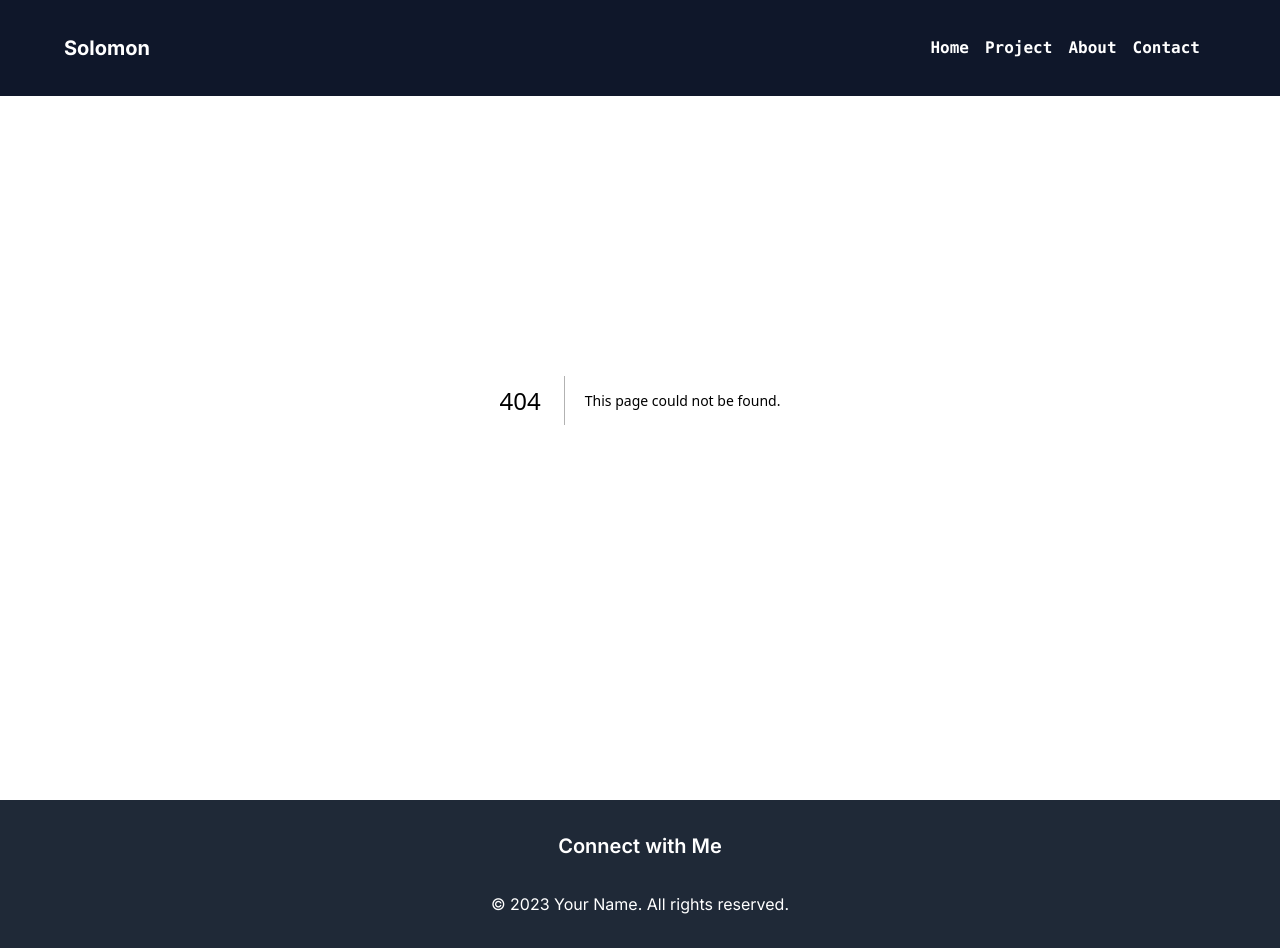
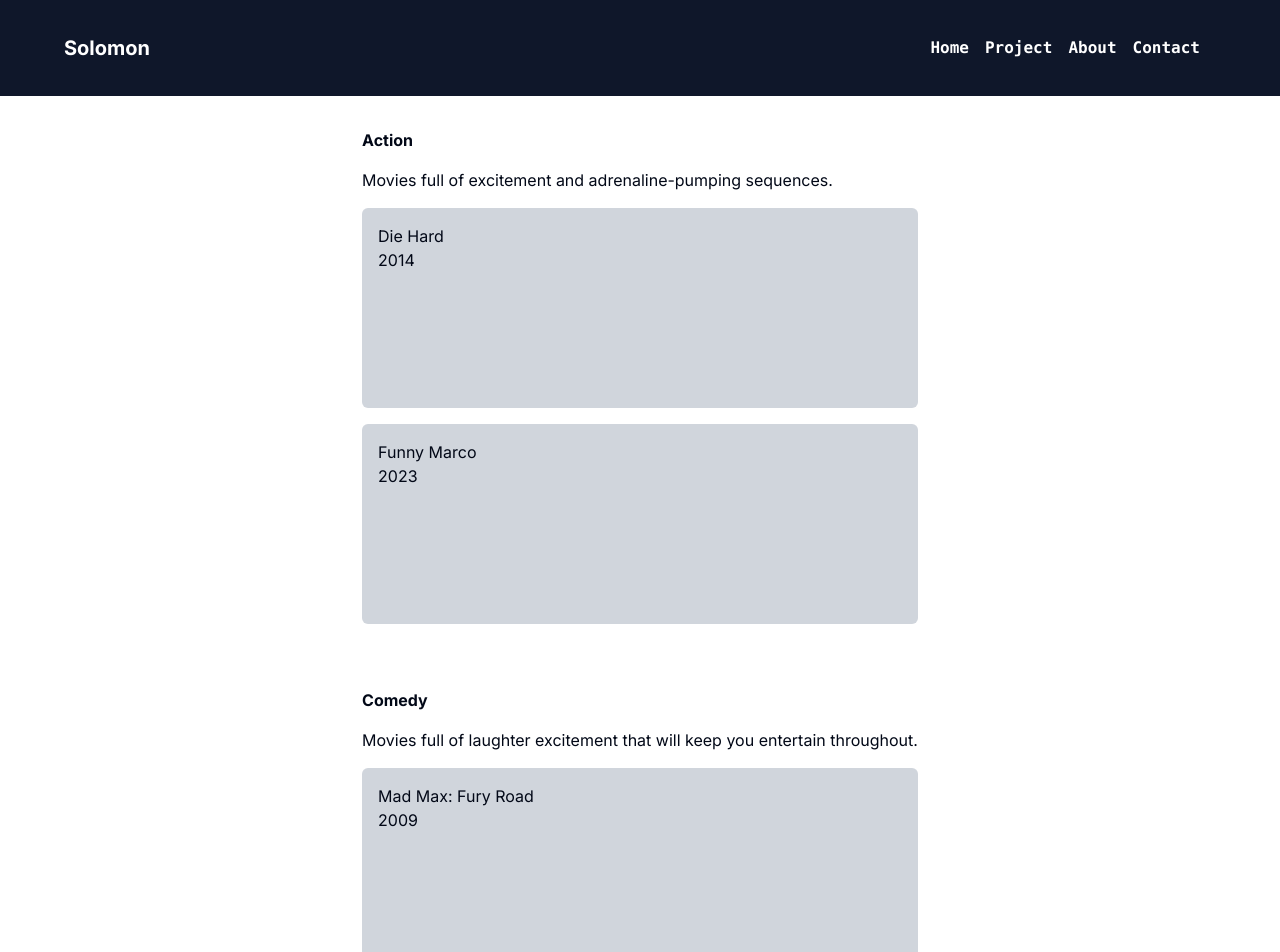
Before and after one commit to smileTheKing/myportfolio, a Next.js app: page /project/movie in a window 1280 px wide. Before the commit this address had no page. Shown: the top 952 px of the page. Built offline with nearby package versions, Linux system fonts and the light colour scheme.

Commit message:
minor bug updates

```diff
--- /dev/null
+++ b/app/project/index.tsx
@@ -0,0 +1,69 @@
+
+import Link from 'next/link'
+import React from 'react'
+
+export default function page() {
+  return (
+    <main className=" min-h-screen flex flex-col items-center justify-center w-full  ">
+
+      <div className=' w-full h-full flex flex-1 items-center justify-center flex-col mt-24 md:mt-24 md:mb-8 md:py-4'>
+      <h1 className=' font-bold text-4xl p-4'> Projects</h1>
+
+      <div className='container    sm:flex-row gap-4 py-24 mt-12   bg-slate-200 flex-1  grid  md:grid-flow-col md:grid-rows-3 md:grid-cols-3  grid-flow-row  grid-rows-1 grid-cols-1 md:rounded-lg'>
+        <Link href={'/project/movie'}>
+        <div className=' min-w-[200px] h-[150px] bg-white items-center flex justify-center rounded-lg shadow-xl font-bold text-[2ch] p-4'>
+            Movie App
+          </div>
+        </Link>
+
+
+        <Link href={'/project/movie'}>
+        <div className=' min-w-[200px]  h-[150px] bg-white items-center flex justify-center rounded-lg shadow-xl font-bold text-[2ch] p-4'>
+            Weather App
+          </div>
+        </Link>
+
+        <Link href={'/project/movie'}>
+          <div className=' min-w-[200px]  h-[150px] bg-white items-center flex justify-center rounded-lg shadow-xl font-bold text-[2ch] p-4 '>
+            Shopping App
+          </div>
+        </Link>
+
+        <Link href={'/project/movie'}>
+          <div className=' min-w-[200px]  h-[150px] bg-white items-center flex justify-center rounded-lg shadow-xl font-bold text-[2ch] p-4 '>
+            Shopping App
+          </div>
+        </Link>
+        <Link href={'/project/movie'}>
+          <div className=' min-w-[200px]  h-[150px] bg-white items-center flex justify-center rounded-lg shadow-xl font-bold text-[2ch] p-4 '>
+            Shopping App
+          </div>
+        </Link>
+        <Link href={'/project/movie'}>
+          <div className=' min-w-[200px]  h-[150px] bg-white items-center flex justify-center rounded-lg shadow-xl font-bold text-[2ch] p-4 '>
+            Shopping App
+          </div>
+        </Link>
+
+        <Link href={'/project/movie'}>
+          <div className=' min-w-[200px]  h-[150px] bg-white items-center flex justify-center rounded-lg shadow-xl font-bold text-[2ch] p-4 '>
+            Shopping App
+          </div>
+        </Link>
+        <Link href={'/project/movie'}>
+          <div className=' min-w-[200px]  h-[150px] bg-white items-center flex justify-center rounded-lg shadow-xl font-bold text-[2ch] p-4 '>
+            Shopping App
+          </div>
+        </Link>
+        <Link href={'/project/movie'}>
+          <div className=' min-w-[200px]  h-[150px] bg-white items-center flex justify-center rounded-lg shadow-xl font-bold text-[2ch] p-4 '>
+            Shopping App
+          </div>
+        </Link>
+
+      </div>
+      </div>
+
+    </main>
+  )
+}
--- /dev/null
+++ b/app/project/movie/page.tsx
@@ -0,0 +1,13 @@
+import App from '@/classProjects/MovieApp/App'
+import React from 'react'
+
+const page = () => {
+  return (
+    <main className=" min-h-screen flex flex-col items-center justify-start my-24 w-full">
+          <App/>
+    </main>
+
+  )
+}
+
+export default page
--- /dev/null
+++ b/classProjects/MovieApp/App.tsx
@@ -0,0 +1,13 @@
+import React from 'react'
+//import ContainerComponent from './component/ContainerComponent'
+import GenreComponent from './component/GenreComponent'
+import MovieComponent from './component/MovieComponent'
+import ContainerComponent from './component/ContainerComponent'
+
+
+
+const App = () => {
+    return <ContainerComponent/>
+}
+
+export default App
--- /dev/null
+++ b/classProjects/MovieApp/component/ContainerComponent.tsx
@@ -0,0 +1,53 @@
+import React from 'react'
+import GenreComponent from './GenreComponent';
+import MovieComponent from './MovieComponent';
+
+
+const movieData = [
+  {
+    'title': 'Die Hard',
+    'year': 2014,
+    'img': ''
+
+  },
+  {
+    'title': 'Funny Marco',
+    'year': 2023,
+    'img': ''
+
+  },
+  {
+    'title': 'Mad Max: Fury Road',
+    'year': 2009,
+    'img': ''
+
+  },
+  {
+    'title': 'Josh Too Funny',
+    'year': 2020,
+    'img': ''
+
+  }
+]
+
+const ContainerComponent = () => {
+  return (
+    <div className=' flex justify-center flex-col  '>
+      <GenreComponent
+        name={'Action'}
+        description={'Movies full of excitement and adrenaline-pumping sequences.'}
+        movieTitle1={<MovieComponent title={movieData[0].title} year={movieData[0].year} />}
+        movieTitle2={<MovieComponent title={movieData[1].title} year={movieData[1].year} />} />
+
+      <GenreComponent
+        name={'Comedy'}
+        description={'Movies full of laughter excitement that will keep you entertain throughout.'}
+        movieTitle1={<MovieComponent title={movieData[2].title} year={movieData[2].year} />}
+        movieTitle2={<MovieComponent title={movieData[3].title} year={movieData[3].year} />} />
+    </div>
+  )
+}
+
+
+
+export default ContainerComponent;
--- /dev/null
+++ b/classProjects/MovieApp/component/GenreComponent.tsx
@@ -0,0 +1,21 @@
+import React from 'react'
+
+const GenreComponent = (props:any) => {
+  const { name, description, movieTitle1, movieTitle2 } = props;
+  return (
+    <div className="flex flex-col h-full gap-4  p-8">
+      <h1 className=' font-bold'>{name}</h1>
+      <h2>{description}</h2>
+      <ul className=' flex flex-col h-full gap-4'>
+        <li>{movieTitle1}</li>
+        <li>{movieTitle2}</li>
+      </ul>
+    </div>
+  )
+}
+
+//const styles = new StyleSheet()
+
+
+
+export default GenreComponent;
--- /dev/null
+++ b/classProjects/MovieApp/component/MovieComponent.tsx
@@ -0,0 +1,20 @@
+interface MovieProps{
+  title: string,
+  year:number,
+
+
+}
+
+const MovieComponent = ({title,year}:MovieProps) => {
+ return (
+   <div className="max-w-[160px] h-[200px] rounded-md overflow-hidden p-4  justify-end flex flex-col" style={{ backgroundColor:"rgba(100 ,116 ,139, 0.3)"}}>
+
+     <h1>{title}</h1>
+     <h2>{year}</h2>
+   </div>
+ )
+}
+
+
+
+export default MovieComponent;
```
